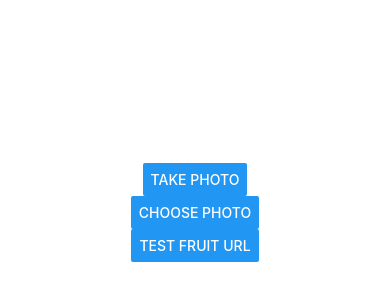
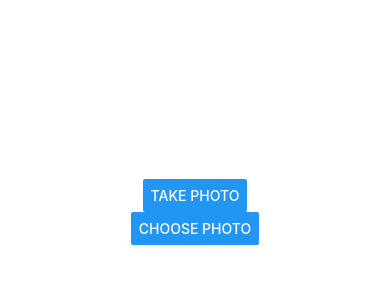
Before and after one commit to emmaxs/green-eyes, a React Native app in the folder green-eyes/: screen / in a window 390 px wide. Shown: the part 210-510 px from the top of the page. Built offline with nearby package versions, Linux system fonts and the light colour scheme.

Commit message:
Can now extract a keyword from the json

```diff
--- a/green-eyes/App.js
+++ b/green-eyes/App.js
@@ -5,6 +5,7 @@ import { Constants, ImagePicker, Permissions } from 'expo';
 export default class App extends React.Component {
 	state = {
 		photo: null,
+		clothing: null,
 	};
 
 	handleURL = () => {
@@ -39,9 +40,13 @@ export default class App extends React.Component {
 		})
 			.then(response => response.json())
 			.then(response => {
-				console.log('upload succes', response);
+				console.log(response);
+				/* for multiple keywords, do an array/selector possibly in new funct */
+				var keyword = response.data;
+				this.setState({ clothing: keyword });
+				// alert
+				console.log('upload success', response.message);
 				alert('Upload success!');
-				this.setState({ photo: null });
 			})
 			.catch(error => {
 				console.log('upload error', error);
@@ -75,7 +80,6 @@ export default class App extends React.Component {
 				allowsEditing: true,
 				aspect: [4, 3],
 			});
-			console.log(pickerResult.uri);
 			if (pickerResult.uri) {
 				this.setState({ photo: pickerResult });
 			}
@@ -83,18 +87,18 @@ export default class App extends React.Component {
 	};
 
 	render() {
-		const { photo } = this.state;
 		return (
 			<View style={{ flex: 1, alignItems: 'center', justifyContent: 'center' }}>
-				{photo && (
+				{this.state.photo && (
 					<React.Fragment>
-						<Image source={{ uri: photo.uri }} style={{ width: 300, height: 300 }} />
+						<Image source={{ uri: this.state.photo.uri }} style={{ width: 300, height: 300 }} />
 						<Button title="Upload" onPress={this.handleUpload} />
 					</React.Fragment>
 				)}
 				<Button title="Take Photo" onPress={this.handleTakePhoto} />
 				<Button title="Choose Photo" onPress={this.handleChoosePhoto} />
-				<Button title="Test Fruit URL" onPress={this.handleURL} />
+				{/* <Button title="Test Fruit URL" onPress={this.handleURL} /> */}
+				{this.state.clothing && <Text> We have found {this.state.clothing} in this picture. </Text>}
 			</View>
 		);
 	}
```
Also changed, not shown: 1 other file (tests, documents, lock files or other folders).
